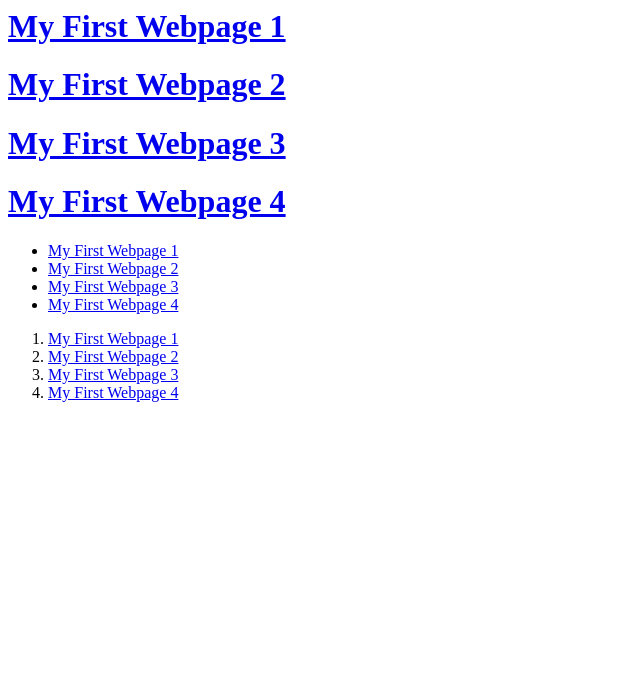
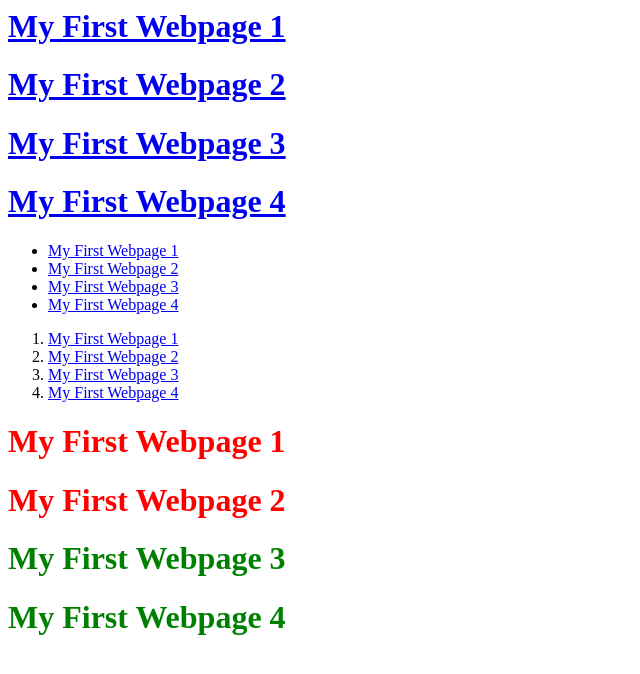
Before and after one commit to gopinathmukherjee272006-del/studentproject2, a plain HTML site: page index.html in a window 1280 px wide. Shown: the whole page, without its empty margins (0-640 px from the left). Drawn offline with Linux system fonts and the light colour scheme.

Commit message:
Update index.html

```diff
--- a/index.html
+++ b/index.html
@@ -23,5 +23,13 @@
         <li><a href="page3.html">My First Webpage 3</a></li>
         <li><a href="page4.html">My First Webpage 4</a></li>
     </ol>
+
+        <div>
+        <h1>My First Webpage 1</h1>
+        <h1>My First Webpage 2</h1>
+        <h1>My First Webpage 3</h1>
+        <h1>My First Webpage 4</h1>
+    </div>
+
 </body>
 </html>
```
